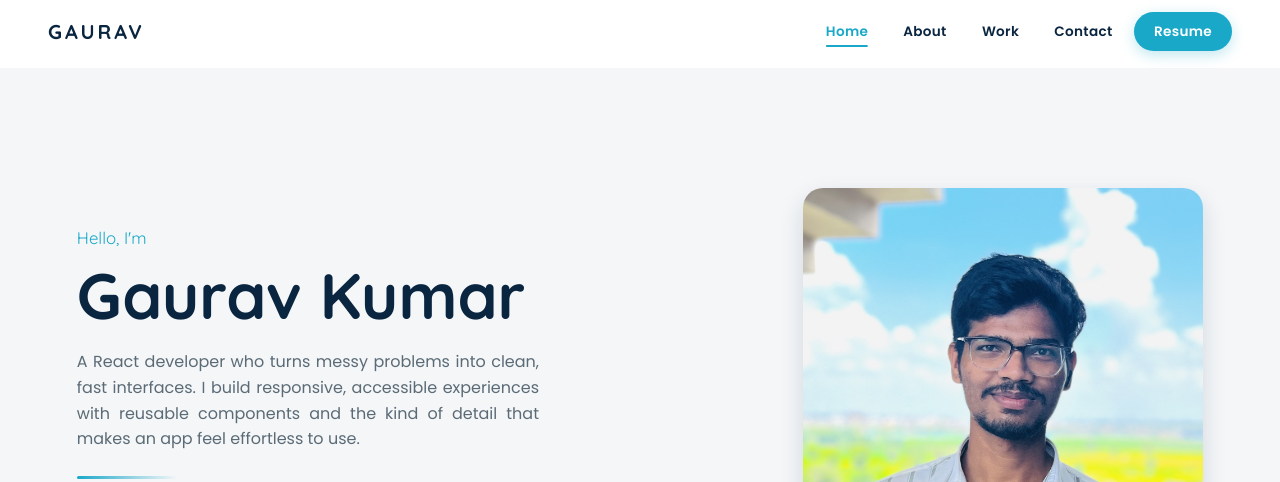
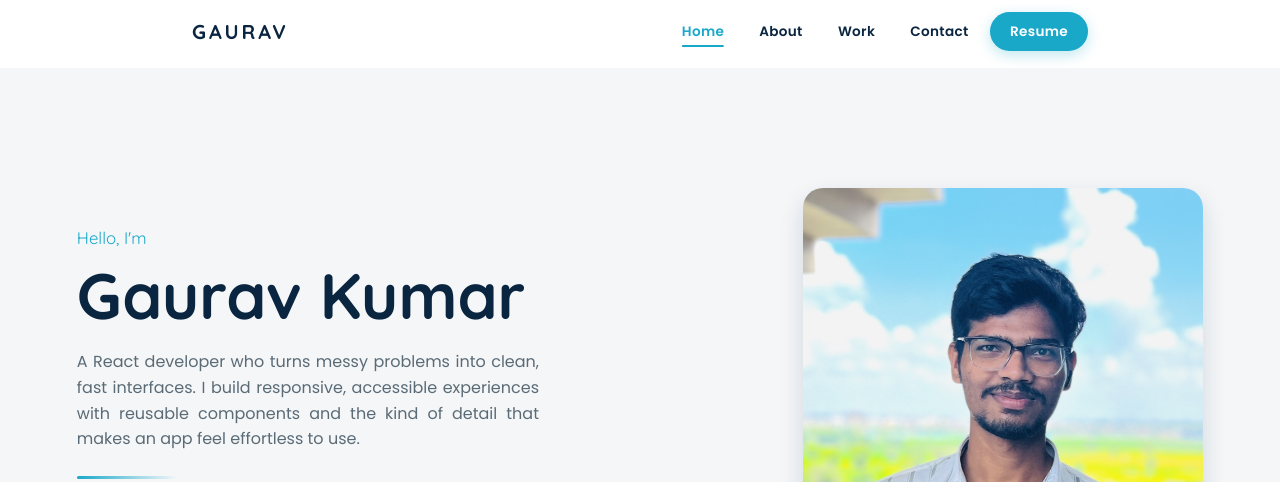
Before and after one commit to gauravkumar42/gauravkumar42.github.io, a plain HTML site: page index.html in a window 1280 px wide. Shown: the top 482 px of the page. Drawn offline with nearby package versions, Linux system fonts and the light colour scheme.

Commit message:
updated padding of navbar

```diff
--- a/css/navbar.css
+++ b/css/navbar.css
@@ -16,7 +16,7 @@ body {
   top: 0;
   left: 0;
   width: 100%;
-  padding: 0.75rem clamp(1.5rem, 4vw, 3rem);
+  padding: 0.75rem clamp(12rem, 4vw, 3rem);
   display: flex;
   justify-content: space-between;
   align-items: center;
```
